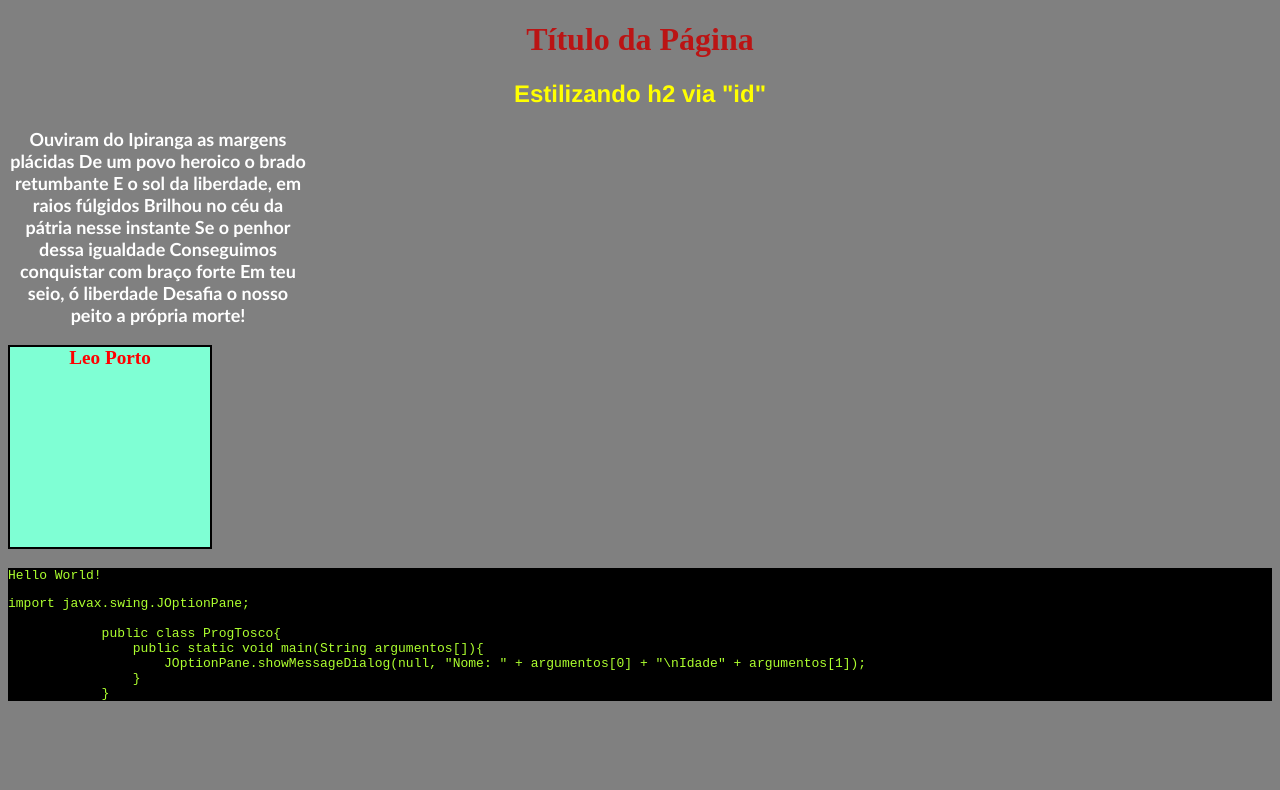
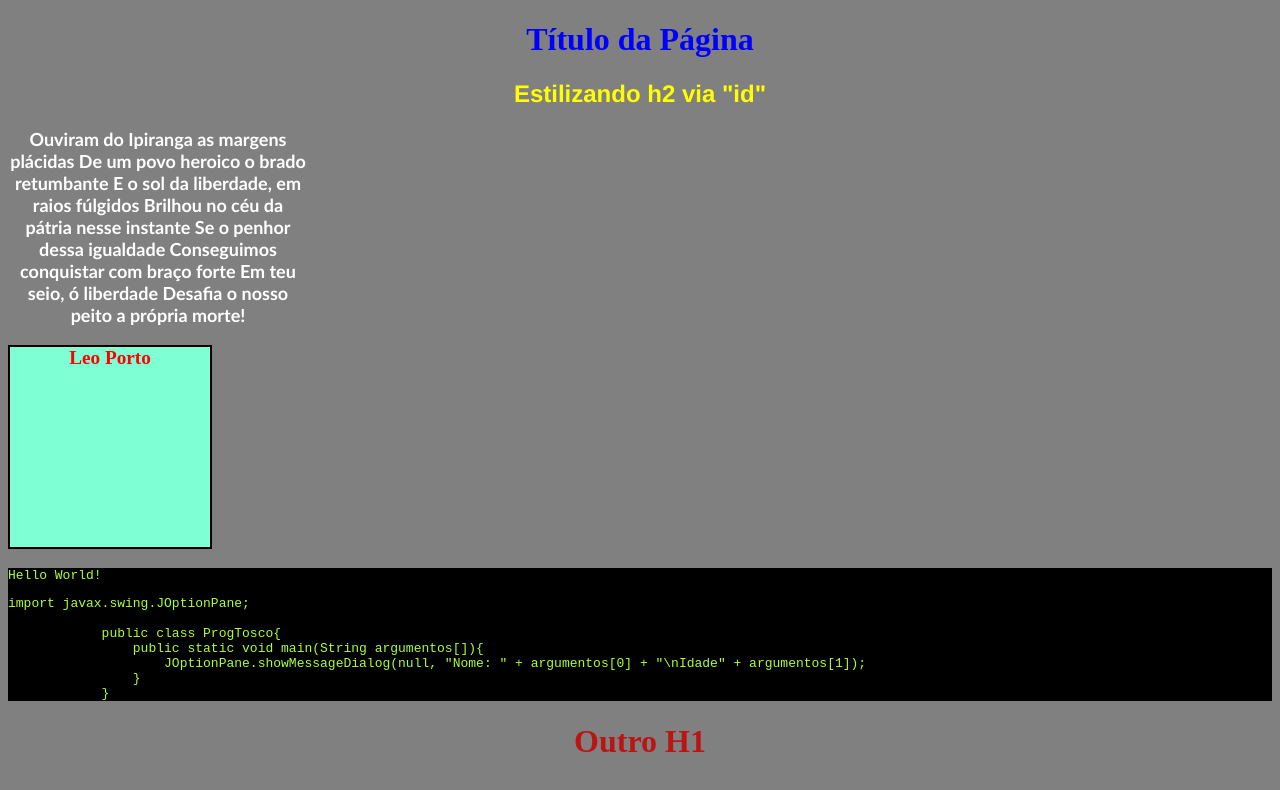
Before and after one commit to leoportogtr86/css, a plain HTML site: page index.html in a window 1280 px wide. In both pictures the pointer is over the element "Título da Página". Drawn offline with Linux system fonts and the light colour scheme.

Commit message:
livro de css

```diff
--- a/css/style.css
+++ b/css/style.css
@@ -55,3 +55,10 @@ h3 {
     color: greenyellow;
     font-family: monospace;
 }
+
+
+/* pseudo classe */
+
+h1:hover {
+    color: blue;
+}
--- a/index.html
+++ b/index.html
@@ -34,6 +34,8 @@
             }</pre>
     </div>
 
+    <h1>Outro H1</h1>
+
 </body>
 
 </html>
```
Also changed, not shown: 1 other file.
